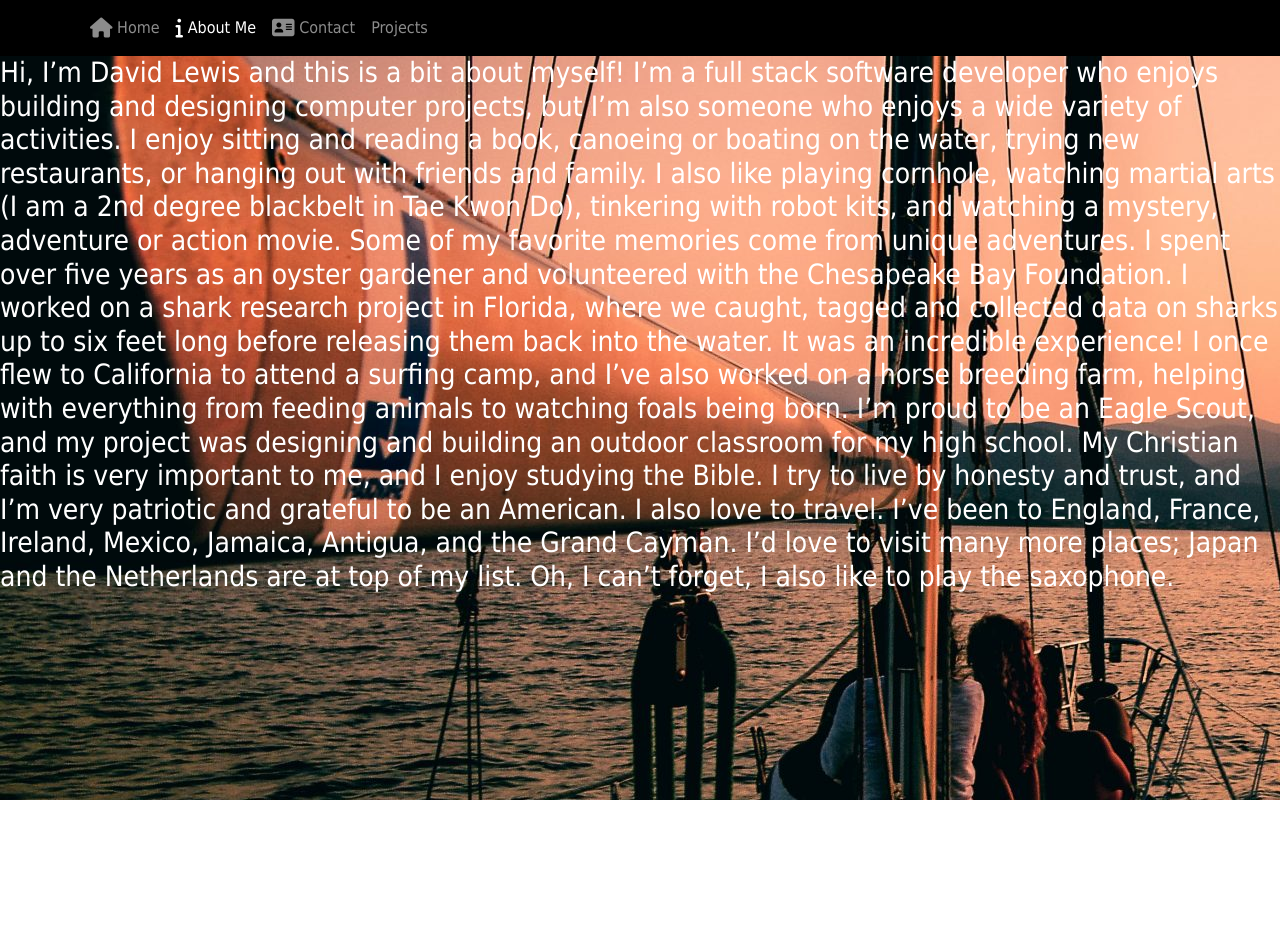
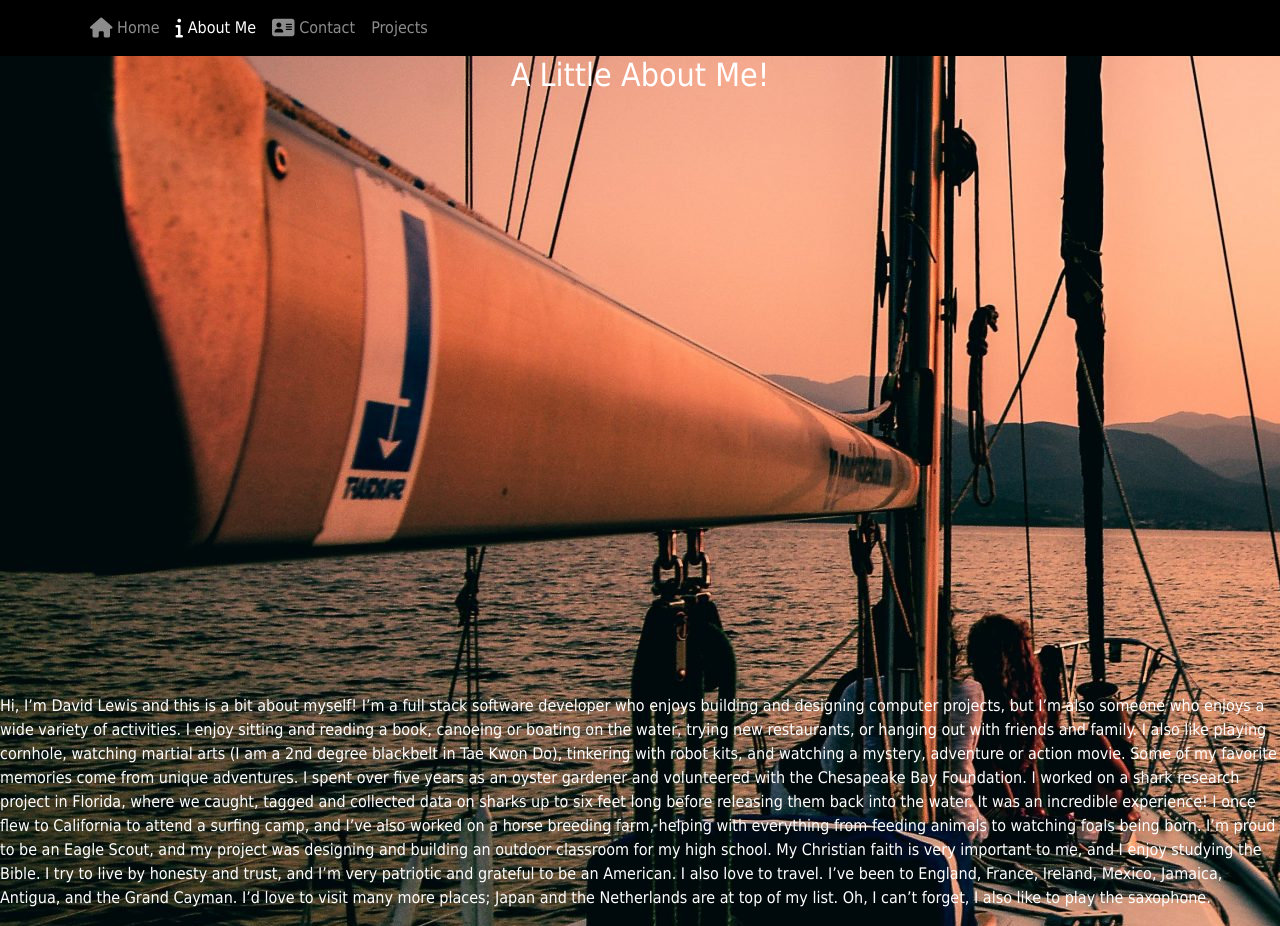
Before and after one commit to webdev041496/my-personal-portfolio, a website built with Parcel: page aboutme.html in a window 1280 px wide. Before the commit the page ends 800 px from the top, so only its background shows below. Built offline with nearby package versions, Linux system fonts and the light colour scheme.

Commit message:
Updated paragraphs in aboutme.html

```diff
--- a/aboutme.html
+++ b/aboutme.html
@@ -40,14 +40,15 @@
         </div>
     </nav>
 
+    <h2>A Little About Me!</h2>
 
 
-    <h3>
+    <p>
         Hi, I’m David Lewis and this is a bit about myself!  I’m a full stack software developer who enjoys building and designing computer projects, but I’m also someone who enjoys a wide variety of activities. I enjoy sitting and reading a book, canoeing or boating on the water, trying new restaurants, or hanging out with friends and family. I also like playing cornhole, watching martial arts (I am a 2nd degree blackbelt in Tae Kwon Do), tinkering with robot kits, and watching a mystery, adventure or action movie.
         Some of my favorite memories come from unique adventures. I spent over five years as an oyster gardener and volunteered with the Chesapeake Bay Foundation. I worked on a shark research project in Florida, where we caught, tagged and collected data on sharks up to six feet long before releasing them back into the water.  It was an incredible experience!  I once flew to California to attend a surfing camp, and I’ve also worked on a horse breeding farm, helping with everything from feeding animals to watching foals being born. </ br>
         I’m proud to be an Eagle Scout, and my project was designing and building an outdoor classroom for my high school. My Christian faith is very important to me, and I enjoy studying the Bible. I try to live by honesty and trust, and I’m very patriotic and grateful to be an American. </ br>
-        I also love to travel. I’ve been to England, France, Ireland, Mexico, Jamaica, Antigua, and the Grand Cayman.  I’d love to visit many more places; Japan and the Netherlands are at top of my list. Oh, I can’t forget, I also like to play the saxophone. </ br>
-    </h3>
+        I also love to travel. I’ve been to England, France, Ireland, Mexico, Jamaica, Antigua, and the Grand Cayman.  I’d love to visit many more places; Japan and the Netherlands are at top of my list. Oh, I can’t forget, I also like to play the saxophone.
+    </p>
 
 
 
```
